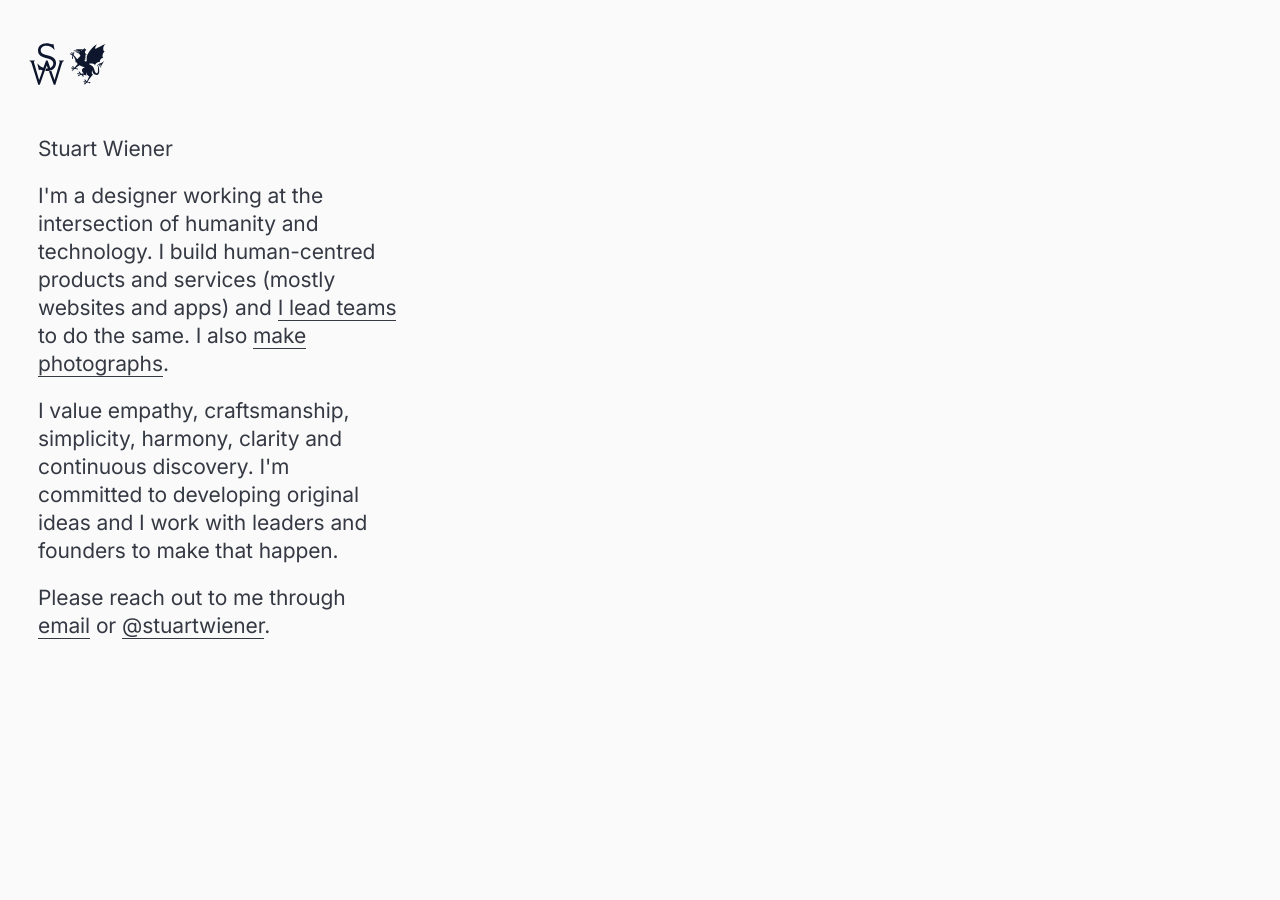
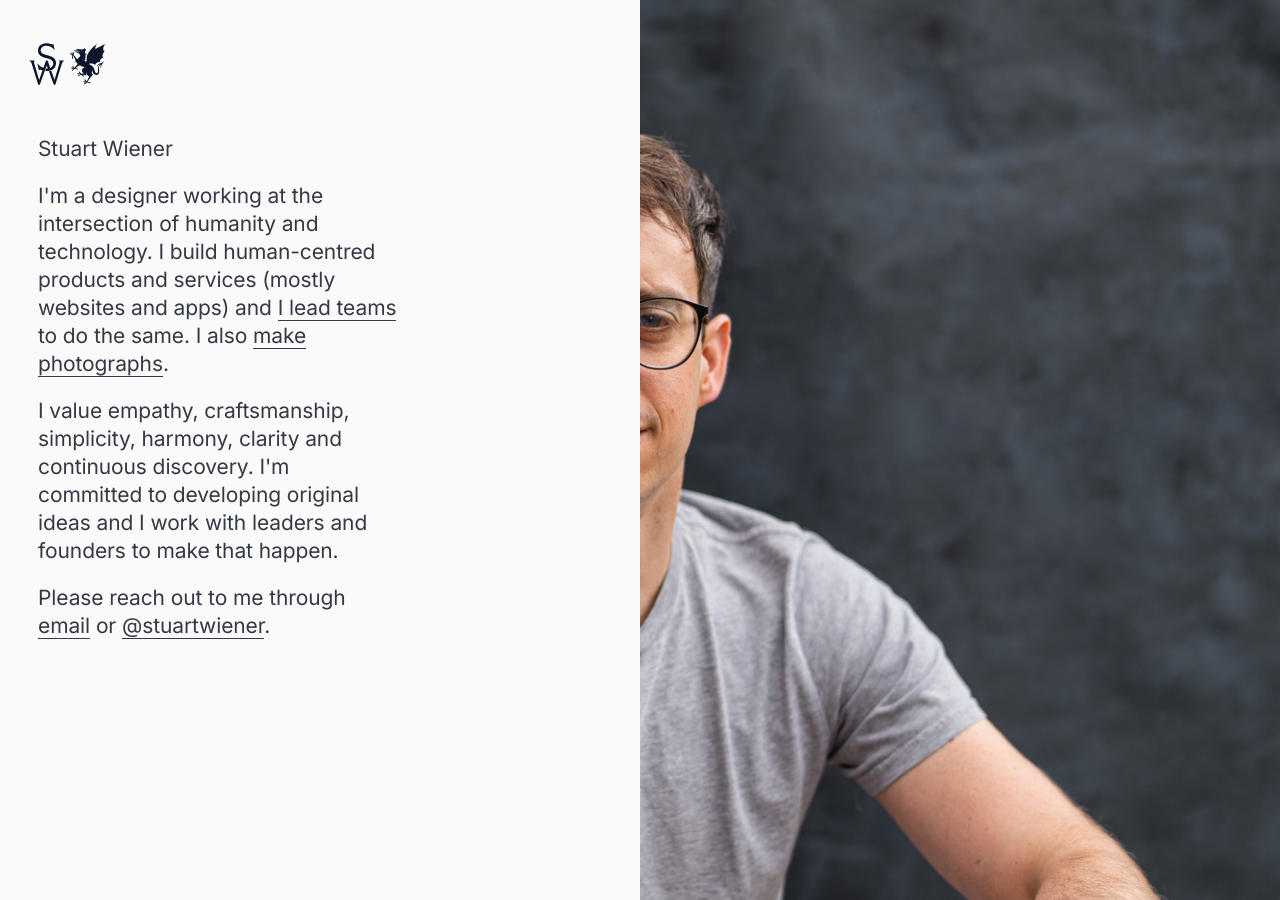
Before and after one commit to stuartwiener/stuartwiener.github.io, a Jekyll site: the page built from index.html, in a window 1280 px wide. Built offline with Jekyll 4.4.1, drawn with Linux system fonts in a browser that asks for light colours.

Commit message:
added responsive background image

```diff
--- a/_layouts/default.html
+++ b/_layouts/default.html
@@ -20,13 +20,13 @@
 
       </div>
 
-    </div>
+      {% if page.show_background %}
+      <div class="site-background">
 
-    {% if page.show_background %}
-    <div class="site-background">
+      </div>
+      {% endif %}
 
     </div>
-    {% endif %}
 
     {% include footer.html %}
 
--- a/_sass/_layout.scss
+++ b/_sass/_layout.scss
@@ -30,10 +30,15 @@ html {
 }
 
 .site-background {
-  position: fixed;
-  top:0;
-  left: 0;
-  background: #353943 url("https://stuartwiener.com/images/stuart_wiener_large_2023.jpg") no-repeat fixed cover;
+  width: 100vw;
+  height: 70vw;
+
+  background-color: #353943;
+  background-image: url("https://stuartwiener.com/images/stuart_wiener_large_2023.jpg");
+  background-repeat: no-repeat;
+  background-position: center;
+  background-attachment: fixed;
+  background-size: cover;
 
   z-index: -1;
 }
@@ -51,4 +56,11 @@ html {
       }
     }
   }
+  .site-background {
+    position: fixed;
+    top:0;
+    left: 50%;
+    width: 50vw;
+    height: 100vh;;
+  }
 }
```
Also changed, not shown: images/stuart_wiener_large_2023.jpg.
